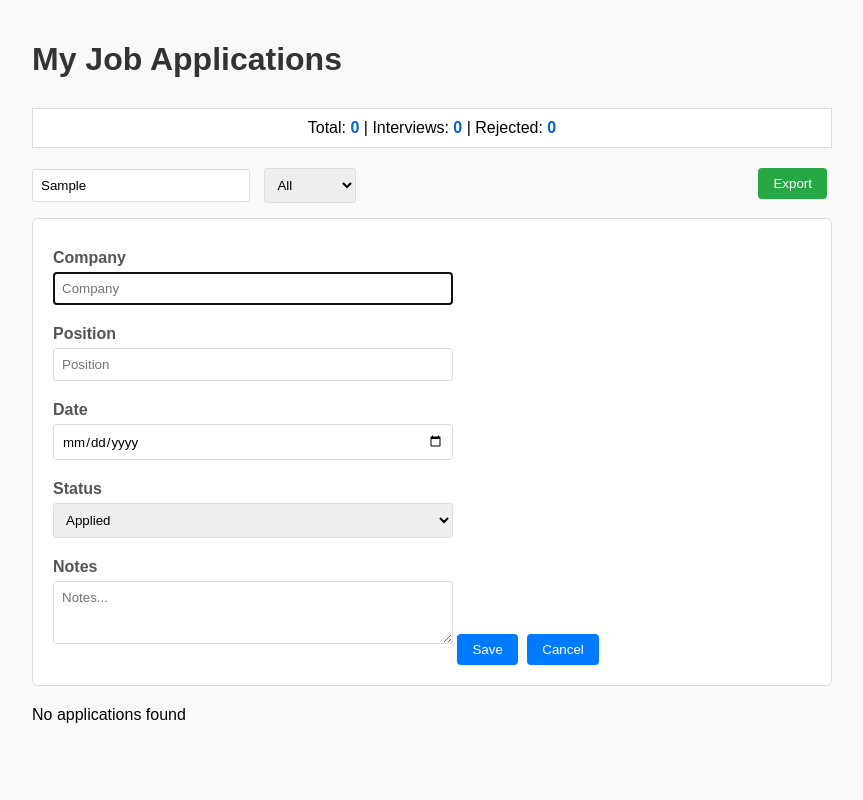
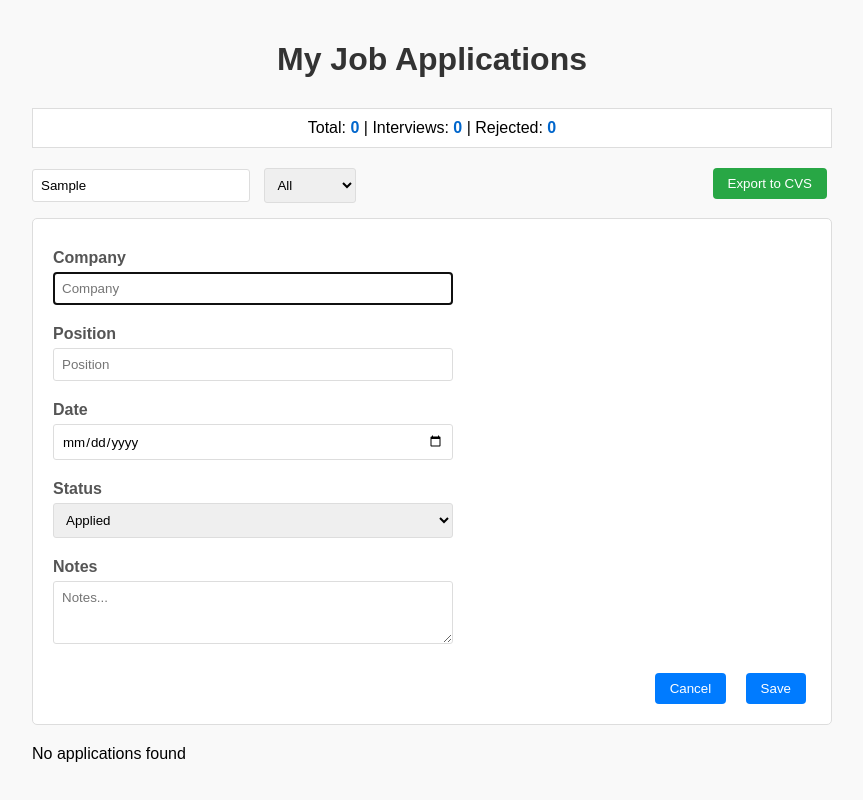
Before and after one commit to Luis-Ojeda99/jobhunt-tracker, a website: page public/index.html in a window 1280 px wide. Both pictures are taken after typing "Sample" into the empty fields and a click on the button "Add Application". Shown: the whole page, without its empty margins (208-1071 px from the left). Drawn offline with Linux system fonts and the light colour scheme; no server answers.

Commit message:
fix: update buttons position

```diff
--- a/public/css/style.css
+++ b/public/css/style.css
@@ -9,6 +9,7 @@ body {
 h1 {
   color: #333;
   margin-bottom: 30px;
+  text-align: center;
 }
 
 #stats {
@@ -56,6 +57,15 @@ button:hover {
   margin-bottom: 20px;
   border-radius: 5px;
   border: 1px solid #ddd;
+}
+
+#applicationForm .form-buttons {
+  margin-top: 15px;
+  text-align: right;
+}
+
+#applicationForm .form-buttons button {
+  margin-left: 10px;
 }
 
 #applicationForm label {
--- a/public/index.html
+++ b/public/index.html
@@ -24,7 +24,7 @@
         <option value="rejected">Rejected</option>
         <option value="offer">Offer</option>
       </select>
-      <button id="exportBtn">Export</button>
+      <button id="exportBtn">Export to CVS</button>
     </div>
 
     <form id="applicationForm" style="display: none">
@@ -65,8 +65,10 @@
         placeholder="Notes..."
       ></textarea>
 
-      <button type="submit" id="saveBtn">Save</button>
-      <button type="button" id="cancelBtn">Cancel</button>
+      <div class="form-buttons">
+        <button type="button" id="cancelBtn">Cancel</button>
+        <button type="submit" id="saveBtn">Save</button>
+      </div>
     </form>
 
     <button id="addBtn">Add Application</button>
--- a/server.js
+++ b/server.js
@@ -91,7 +91,6 @@ app.get("/api/stats", async (req, res) => {
     const rejected = await pool.query(
       "SELECT COUNT(*) FROM applications WHERE status = 'rejected'"
     );
-
     res.json({
       total: total.rows[0].count,
       interviews: interviews.rows[0].count,
```
